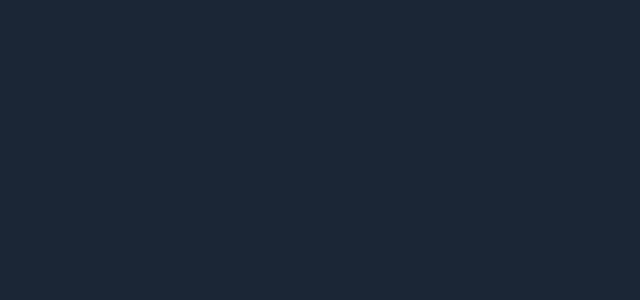
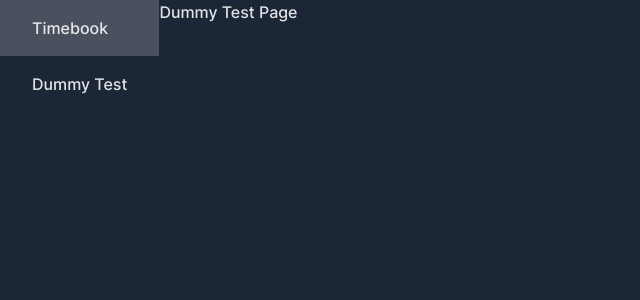
Before and after one commit to pixl-bommy/timebook-parser, a React (Vite) app in the folder frontend/: page /#/dummy in a window 1280 px wide. Before the commit this address had no page. Shown: the top 300 px of the page, without its empty margins (0-640 px from the left). Built offline with nearby package versions, Linux system fonts and the light colour scheme; what @wailsio/runtime would draw is missing.

Commit message:
frontend: added page navigation

```diff
--- a/frontend/public/style.css
+++ b/frontend/public/style.css
@@ -1,4 +1,7 @@
 :root {
+    --color-text: rgba(255, 255, 255, 0.87);
+    --color-background: rgba(27, 38, 54, 1);
+
     font-family: "Inter", -apple-system, BlinkMacSystemFont, "Segoe UI", "Roboto",
         "Oxygen", "Ubuntu", "Cantarell", "Fira Sans", "Droid Sans", "Helvetica Neue",
         sans-serif;
@@ -6,8 +9,8 @@
     line-height: 24px;
     font-weight: 400;
     color-scheme: light dark;
-    color: rgba(255, 255, 255, 0.87);
-    background-color: rgba(27, 38, 54, 1);
+    color: var(--color-text);
+    background-color: var(--color-background);
     font-synthesis: none;
     text-rendering: optimizeLegibility;
     -webkit-font-smoothing: antialiased;
@@ -39,14 +42,12 @@ body {
     left: 0;
     right: 0;
     bottom: 0;
-
-    display: flex;
-    flex-direction: column;
-    align-items: center;
 }
 
 #root {
-    padding: 20px;
-    max-width: 90%;
-    max-height: 90%;
+    display: flex;
+    flex-direction: row;
+
+    height: 100%;
+    width: 100%;
 }
--- /dev/null
+++ b/frontend/src/App.css
@@ -0,0 +1,11 @@
+nav a {
+    display: block;
+    text-decoration: none;
+    color: var(--color-text);
+
+    padding: 1rem 2rem;
+
+    &:hover {
+        background-color: color-mix(in srgb, var(--color-background), #fff 20%)
+    }
+}
--- a/frontend/src/App.tsx
+++ b/frontend/src/App.tsx
@@ -1,10 +1,22 @@
-import { Route, Routes } from "react-router-dom";
+import { Link, Route, Routes } from "react-router-dom";
 import { TimebookPage } from "./pages/TimebookPage";
+import { DummyTestPage } from "./pages/DummyTestPage";
+
+import "./App.css";
 
 export function App() {
     return (
-        <Routes>
-            <Route path="/" element={<TimebookPage />} />
-        </Routes>
+        <>
+            <nav>
+                <Link to="/">Timebook</Link>
+                <Link to="/dummy">Dummy Test</Link>
+            </nav>
+            <main>
+                <Routes>
+                    <Route path="/" element={<TimebookPage />} />
+                    <Route path="/dummy" element={<DummyTestPage />} />
+                </Routes>
+            </main>
+        </>
     );
 }
--- /dev/null
+++ b/frontend/src/pages/DummyTestPage.tsx
@@ -0,0 +1,3 @@
+export function DummyTestPage() {
+    return <div>Dummy Test Page</div>;
+}
```
